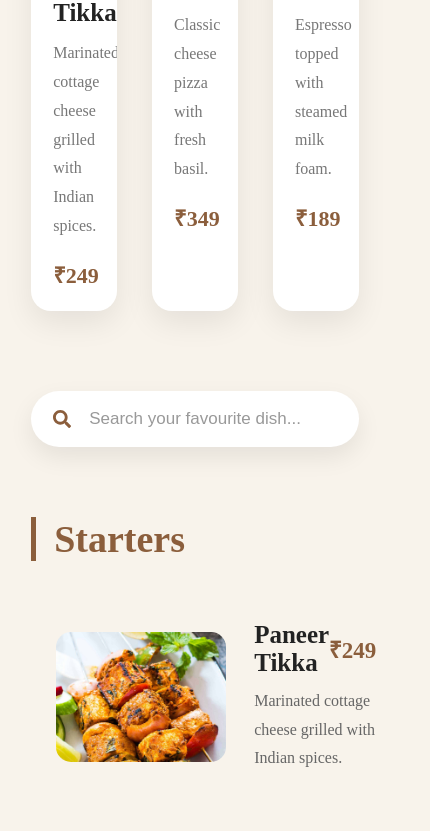
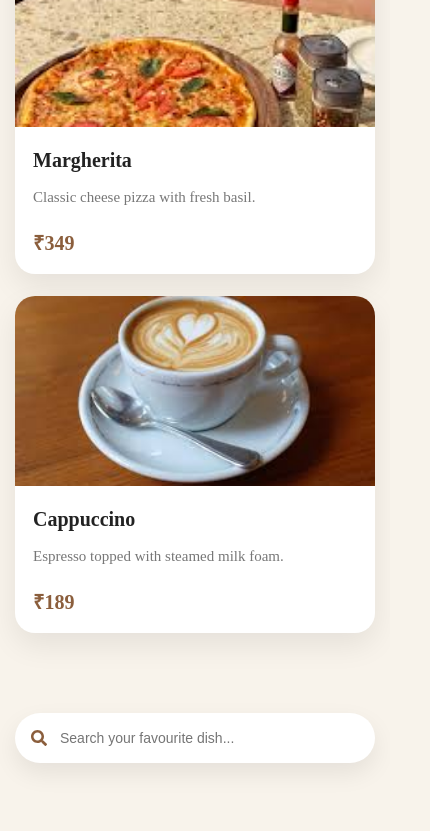
Before and after one commit to upadhyayakundan326-png/daphnes, a Next.js app: page /menu in a window 390 px wide. Shown: the part 940-1771 px from the top of the page, 430 px wide, since content can reach past the window. Built offline with nearby package versions, Linux system fonts and the light colour scheme.

Commit message:
responsive menu

```diff
--- a/app/menu/menu.css
+++ b/app/menu/menu.css
@@ -1,3 +1,9 @@
+*{
+    margin:0;
+    padding:0;
+    box-sizing:border-box;
+}
+
 .menu-page{
     width:100%;
     min-height:100vh;
@@ -18,6 +24,7 @@
     color:#2d2d2d;
     margin-bottom:20px;
     line-height:1.2;
+    font-family:Georgia,serif;
 }
 
 .menu-header p{
@@ -26,7 +33,7 @@
     line-height:1.9;
 }
 
-
+/* ================= FEATURED ================= */
 
 .featured-grid{
     max-width:1200px;
@@ -41,7 +48,7 @@
     border-radius:20px;
     overflow:hidden;
     box-shadow:0 12px 30px rgba(0,0,0,.08);
-    transition:.35s ease;
+    transition:.35s;
 }
 
 .food-card:hover{
@@ -77,9 +84,10 @@
     font-weight:700;
 }
 
-
+/* ================= SEARCH ================= */
 
 .search-box{
+    width:100%;
     max-width:550px;
     margin:0 auto 70px;
     position:relative;
@@ -87,32 +95,51 @@
 
 .search-box input{
     width:100%;
-    padding:18px 25px 18px 58px;
+    height:60px;
+    padding:0 25px 0 58px;
     border:none;
     outline:none;
     border-radius:50px;
     background:#fff;
     font-size:17px;
-    color:#333;
     box-shadow:0 10px 25px rgba(0,0,0,.08);
-    transition:.3s;
-}
-
-.search-box input::placeholder{
-    color:#999;
-}
-
-.search-box input:focus{
-    box-shadow:0 12px 35px rgba(139,94,60,.2);
 }
 
 .search-icon{
     position:absolute;
+    top:50%;
     left:22px;
-    top:50%;
     transform:translateY(-50%);
     color:#8B5E3C;
     font-size:18px;
+}
+
+.suggestions{
+    position:absolute;
+    top:68px;
+    left:0;
+    width:100%;
+    background:#fff;
+    border-radius:18px;
+    overflow:hidden;
+    box-shadow:0 15px 30px rgba(0,0,0,.12);
+    z-index:999;
+}
+
+.suggestion-item{
+    padding:15px 20px;
+    cursor:pointer;
+    transition:.3s;
+    border-bottom:1px solid #eee;
+}
+
+.suggestion-item:last-child{
+    border-bottom:none;
+}
+
+.suggestion-item:hover{
+    background:#f6efe7;
+    color:#8B5E3C;
 }
 
 /* ================= MENU ================= */
@@ -136,17 +163,17 @@
 
 .menu-item{
     display:flex;
+    align-items:center;
     gap:28px;
-    align-items:center;
-    padding:25px;
+    padding:22px;
+    margin-bottom:18px;
     border-radius:18px;
-    transition:.35s;
-    margin-bottom:18px;
+    transition:.3s;
 }
 
 .menu-item:hover{
     background:#fff;
-    box-shadow:0 10px 30px rgba(0,0,0,.08);
+    box-shadow:0 12px 30px rgba(0,0,0,.08);
 }
 
 .menu-image{
@@ -183,3 +210,203 @@
     font-size:23px;
     font-weight:700;
 }
+
+/* ================= 1024px ================= */
+
+@media(max-width:1024px){
+
+.menu-page{
+    padding:110px 5% 70px;
+}
+
+.featured-grid{
+    grid-template-columns:repeat(2,1fr);
+    gap:25px;
+}
+
+.menu-header h1{
+    font-size:46px;
+}
+
+.category-title{
+    font-size:34px;
+}
+
+.menu-image{
+    width:150px;
+    height:120px;
+}
+
+.title-price h3{
+    font-size:22px;
+}
+
+.price{
+    font-size:20px;
+}
+
+}
+
+/* ================= 768px ================= */
+
+@media(max-width:768px){
+
+.menu-page{
+    padding:90px 20px 60px;
+}
+
+.menu-header{
+    margin-bottom:50px;
+}
+
+.menu-header h1{
+    font-size:38px;
+}
+
+.menu-header p{
+    font-size:16px;
+}
+
+.featured-grid{
+    grid-template-columns:1fr;
+    gap:22px;
+}
+
+.food-image{
+    height:230px;
+}
+
+.food-info h3{
+    font-size:22px;
+}
+
+.food-info p{
+    font-size:15px;
+}
+
+.search-box{
+    max-width:100%;
+}
+
+.search-box input{
+    height:55px;
+    font-size:15px;
+    padding-left:50px;
+}
+
+.search-icon{
+    left:18px;
+}
+
+.category-title{
+    font-size:30px;
+}
+
+.menu-item{
+    flex-direction:column;
+    align-items:flex-start;
+    padding:18px;
+}
+
+.menu-image{
+    width:100%;
+    height:220px;
+}
+
+.title-price{
+    flex-direction:column;
+    align-items:flex-start;
+    gap:8px;
+}
+
+.title-price h3{
+    font-size:22px;
+}
+
+.item-content p{
+    font-size:15px;
+}
+
+}
+
+/* ================= 480px ================= */
+
+@media(max-width:480px){
+
+.menu-page{
+    padding:80px 15px 50px;
+}
+
+.menu-header h1{
+    font-size:30px;
+}
+
+.menu-header p{
+    font-size:14px;
+}
+
+.food-image{
+    height:190px;
+}
+
+.food-info{
+    padding:18px;
+}
+
+.food-info h3{
+    font-size:20px;
+}
+
+.food-info span{
+    font-size:20px;
+}
+
+.search-box input{
+    height:50px;
+    font-size:14px;
+    padding-left:45px;
+}
+
+.search-icon{
+    left:16px;
+    font-size:16px;
+}
+
+.suggestions{
+    max-height:220px;
+    overflow-y:auto;
+}
+
+.suggestion-item{
+    font-size:14px;
+    padding:12px 15px;
+}
+
+.category-title{
+    font-size:25px;
+    padding-left:12px;
+}
+
+.menu-item{
+    padding:15px;
+}
+
+.menu-image{
+    width:100%;
+    height:180px;
+}
+
+.title-price h3{
+    font-size:20px;
+}
+
+.price{
+    font-size:18px;
+}
+
+.item-content p{
+    font-size:14px;
+    line-height:1.7;
+}
+
+}
```
